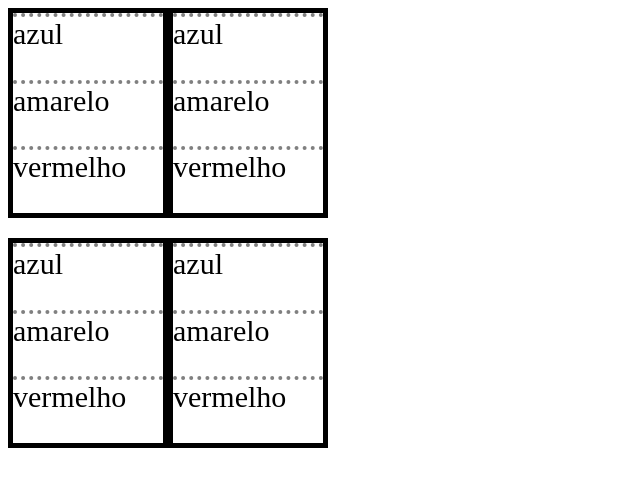
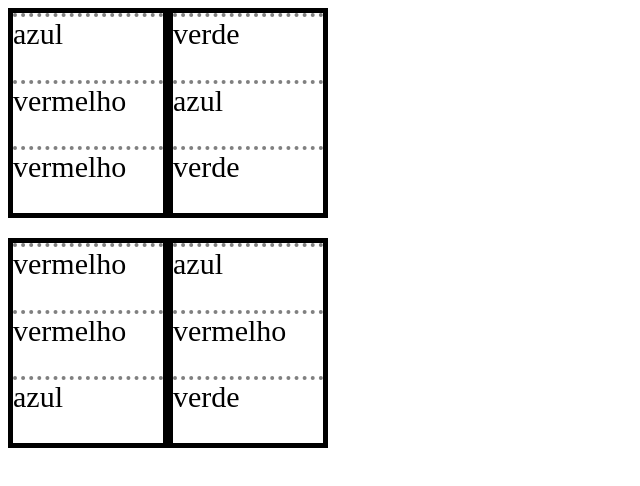
Before and after one commit to ufjf-dcc207/ufjf-dcc207-2026-3-a-atv10-nsalgado2000, a React (Vite) app: page / in a window 1280 px wide. Shown: the top 486 px of the page, without its empty margins (0-640 px from the left). Built offline with nearby package versions, Linux system fonts and the light colour scheme.

Commit message:
fix: gera função de cor aleatória para garrafa

```diff
--- a/src/Garrafa.tsx
+++ b/src/Garrafa.tsx
@@ -1,17 +1,18 @@
 export default function Garrafa() {
-
-  function geraCor(){
-
+  function geraCor(): string {
+    const cores: string[] = ["vermelho", "azul", "verde"];
+    const indiceAleatorio = Math.floor(Math.random() * cores.length);
+    const corAleatoria = cores[indiceAleatorio];
+    return corAleatoria;
   }
 
   return (
     <>
-     <div className="garrafa">
-     <div className="cor">azul</div>
-     <div className="cor">amarelo</div>
-     <div className="cor">vermelho</div>
-
-     </div>
+      <div className="garrafa">
+        <div className="cor">{geraCor()}</div>
+        <div className="cor">{geraCor()}</div>
+        <div className="cor">{geraCor()}</div>
+      </div>
     </>
-  )
+  );
 }
```
